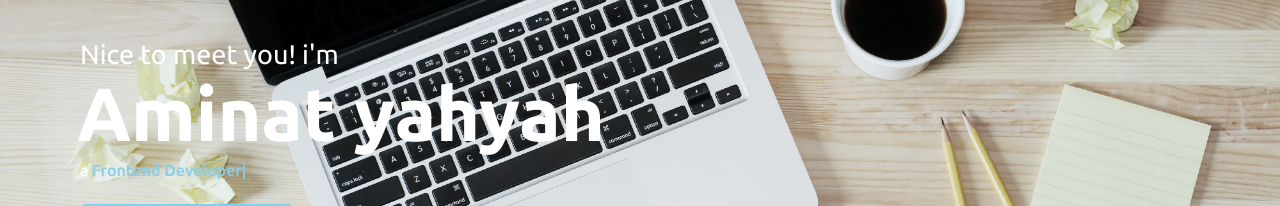
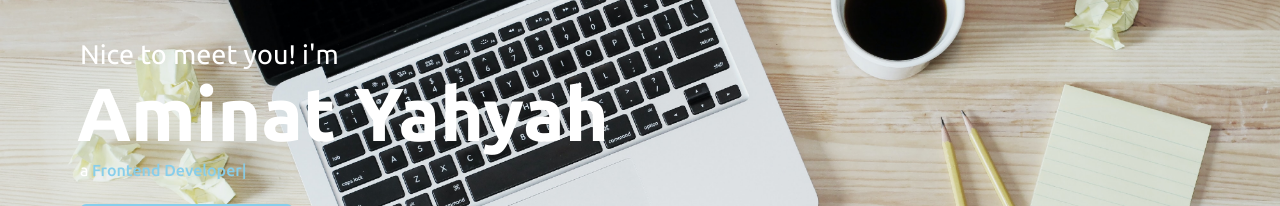
Before and after one commit to abosedeyahyah/my-cv-, a plain HTML site: page index.html in a window 1280 px wide. Shown: the part 250-456 px from the top of the page. Drawn offline with nearby package versions, Linux system fonts and the light colour scheme; files whose address does not match are found by name.

Commit message:
Update index.html

```diff
--- a/index.html
+++ b/index.html
@@ -56,7 +56,7 @@
       <div class="max-width">
         <div class="header-content">
           <div class="text-1">Nice to meet you! i'm</div>
-          <div class="text-2">Aminat yahyah</div>
+          <div class="text-2">Aminat Yahyah</div>
           <div class="text-3"> a <span class="typing"></span></div>
           <a href="#contact">Contact me!</a>
         </div>
```
